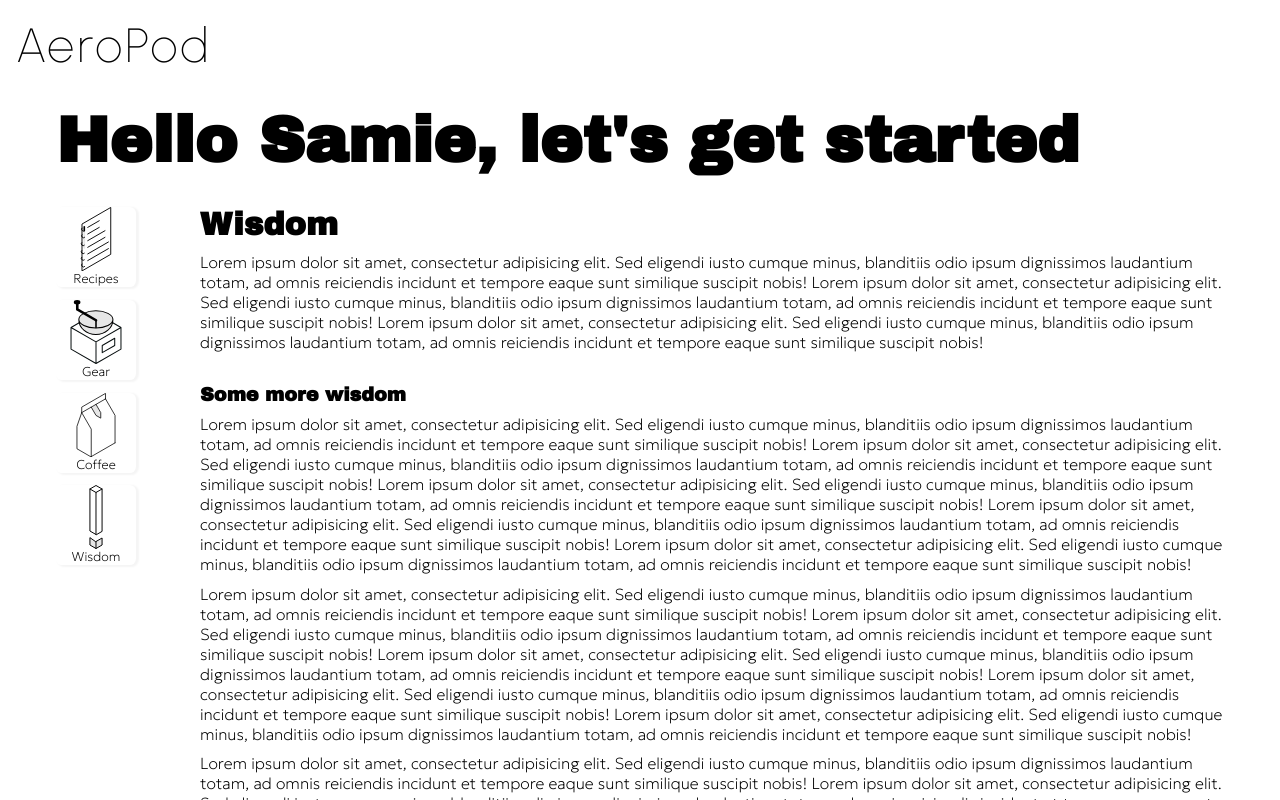
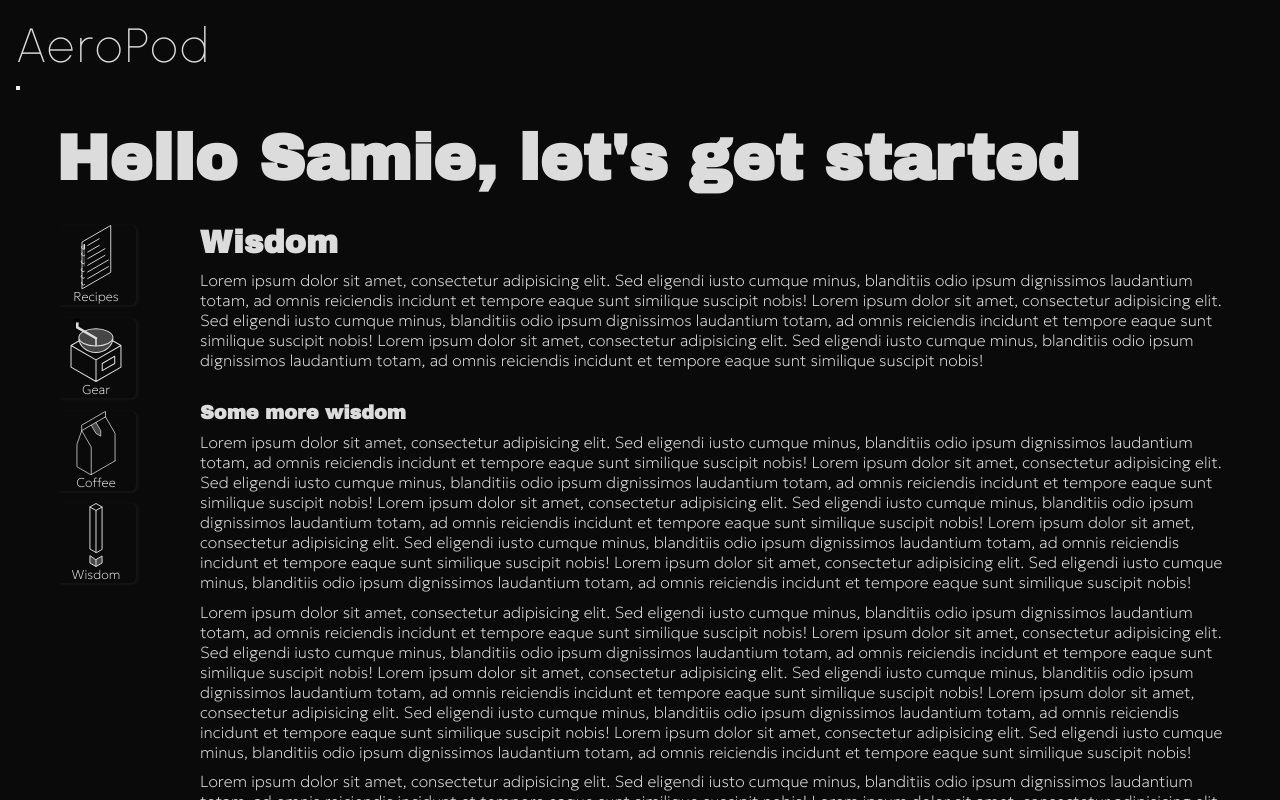
Before and after one commit to SamuelMiddendorp/Aeropod, a SvelteKit app: page /wisdom in a window 1280 px wide. Shown: the top 800 px of the page. Built offline with nearby package versions, Linux system fonts and the light colour scheme.

Commit message:
Add secret theme switch button

```diff
--- a/src/lib/model/components/Nav.svelte
+++ b/src/lib/model/components/Nav.svelte
@@ -172,7 +172,7 @@
 
             padding: 1rem;
 
-            background-color: var(--white-100);
+            background-color: var(--color-100);
         }
         a {
             margin-bottom: 0 !important;
@@ -185,22 +185,25 @@
         display: grid;
         grid-auto-flow: row;
     }
+    path{
+        stroke: var(--color-text);
+    }
     .icon-highlight-fill {
-        fill: var(--white-900);
+        fill: var(--color-900);
         transition: all 0.2s ease-in-out;
     }
     .icon-highlight-stroke {
-        stroke: var(--white-900);
+        stroke: var(--color-900);
         transition: all 0.2s ease-in-out;
     }
     a:hover {
-        background-color: var(--white-500);
+        background-color: var(--color-500);
     }
     a:hover .icon-highlight-fill {
-        fill: var(--white-100);
+        fill: var(--color-100);
     }
     a:hover .icon-highlight-stroke {
-        stroke: var(--white-100);
+        stroke: var(--color-100);
     }
     svg{
         margin-bottom: 20px;
@@ -210,6 +213,7 @@
 
         font-family: "Geologica", sans-serif;
         font-size: 0.8rem;
+        color: var(--color-text);
 
         display: grid;
         justify-items: center;
--- a/src/routes/+layout.svelte
+++ b/src/routes/+layout.svelte
@@ -3,10 +3,21 @@
     import Nav from "../lib/model/components/Nav.svelte";
 
     let currentUser = "Samie";
+    let switchTheme = () => {
+        document.documentElement.style.setProperty("--color-100", "var(--white-100)");
+        document.documentElement.style.setProperty("--color-200", "var(--white-200)");
+        document.documentElement.style.setProperty("--color-300", "var(--white-300)");
+        document.documentElement.style.setProperty("--color-500", "var(--white-500)");
+        document.documentElement.style.setProperty("--color-700", "var(--white-700)");
+        document.documentElement.style.setProperty("--color-900", "var(--white-900)");
+        document.documentElement.style.setProperty("--color-text", "var(--white-text)");
+    }
+
 </script>
 <div class="container">
     <div class="logo">
         <h1>AeroPod</h1>
+        <button on:click={() => switchTheme()}></button>
     </div>
     <main>
         <h2>Hello {currentUser}, let's get started</h2>
@@ -29,6 +40,24 @@
         --white-300: rgb(245,245,245);
         --white-200: rgb(250,250,250);
         --white-100: rgb(255,255,255);
+        --white-text: rgb(5,5,5);
+
+        --black-900: rgb(70,70,70);
+        --black-700: rgb(40,40,40);
+        --black-500: rgb(30,30,30);
+        --black-300: rgb(20,20,20);
+        --black-200: rgb(10,10,10);
+        --black-100: rgb(0,0,0);
+        --black-text: rgb(220,220,220);
+
+        --color-900: var(--black-900);
+        --color-700: var(--black-700);
+        --color-500: var(--black-500);
+        --color-300: var(--black-300);
+        --color-200: var(--black-200);
+        --color-100: var(--black-100);
+        --color-text: var(--black-text);
+
     }
     @media only screen and (max-width: 600px) {
         .content{
@@ -38,6 +67,7 @@
 
     :global(html) {
         scroll-behavior: smooth;
+        background-color: var(--color-200);
     }
     :global(*) {
         margin: 0;
@@ -45,7 +75,7 @@
         box-sizing: border-box;
     }
     :global(.aero-panel){
-        box-shadow: 2px 1px 2px 1px var(--white-300);
+        box-shadow: 2px 1px 2px 1px var(--color-300);
         border-radius: 0.4rem;
     }
     :global(a){
@@ -55,16 +85,19 @@
         font-family: "Archivo Black", sans-serif;
         font-size: 2rem;
         margin-bottom: 0.2rem;
+        color: var(--color-text);
     }
     :global(h4){
         font-family: "Archivo Black", sans-serif;
         font-size: 1.2rem;
         margin-top: 2rem;
         margin-bottom: 0.4rem;
+        color: var(--color-text);
     }
     :global(p){
         font-family: "Geologica", sans-serif;
         margin-top: 0.6rem;
+        color: var(--color-text);
     }
 
     h1 {
@@ -72,6 +105,7 @@
         font-size: 3rem;
         font-family: "Urbanist";
         font-weight: 100;
+        color: var(--color-text);
     }
     .container {
         display: grid;
@@ -92,6 +126,7 @@
     main h2{
         font-family: "Archivo Black", sans-serif;
         font-size: 4rem;
+        color: var(--color-text);
         margin-bottom: 2rem;
         grid-row: 1;
         grid-column: 1/3;
```
